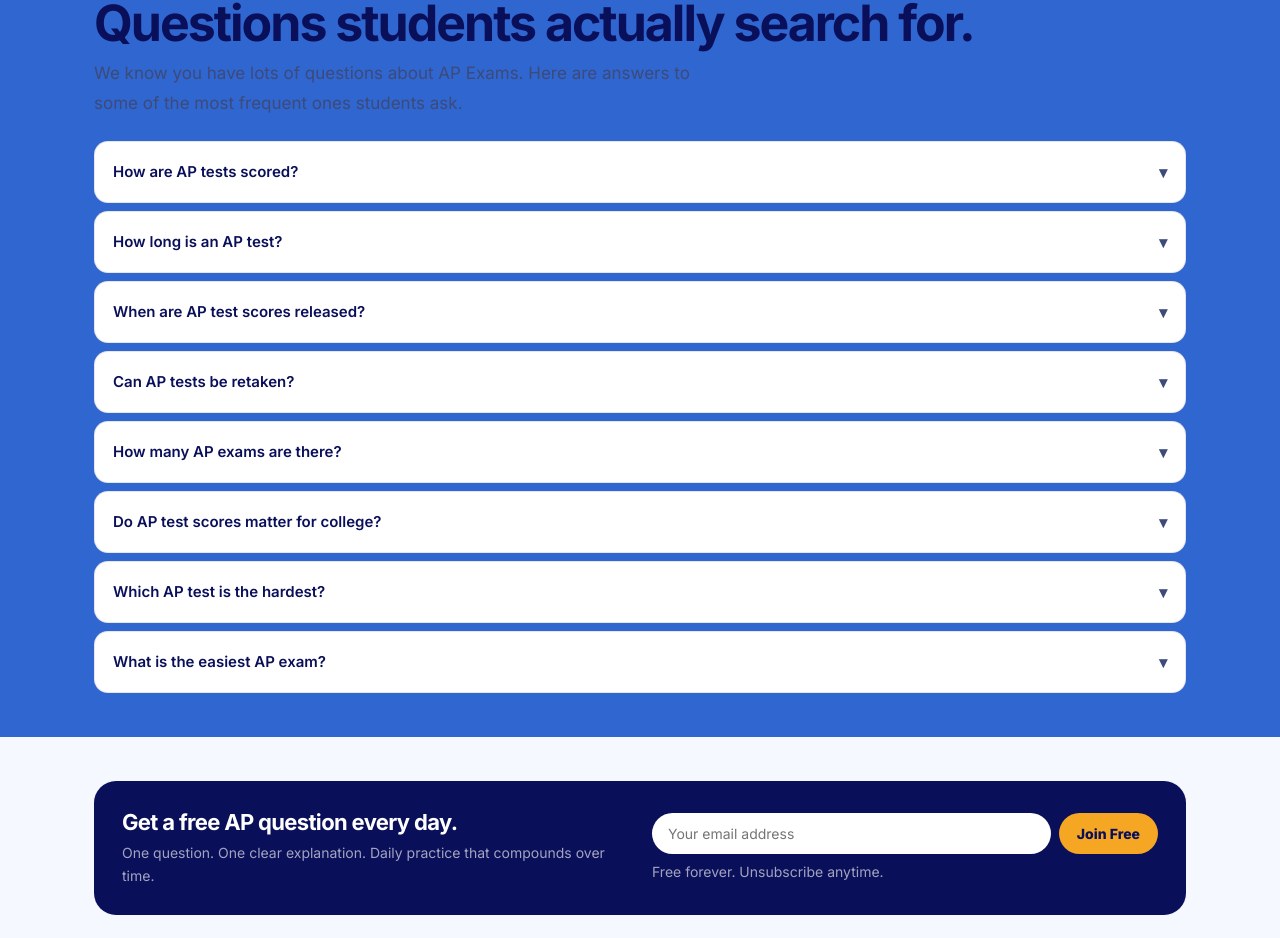
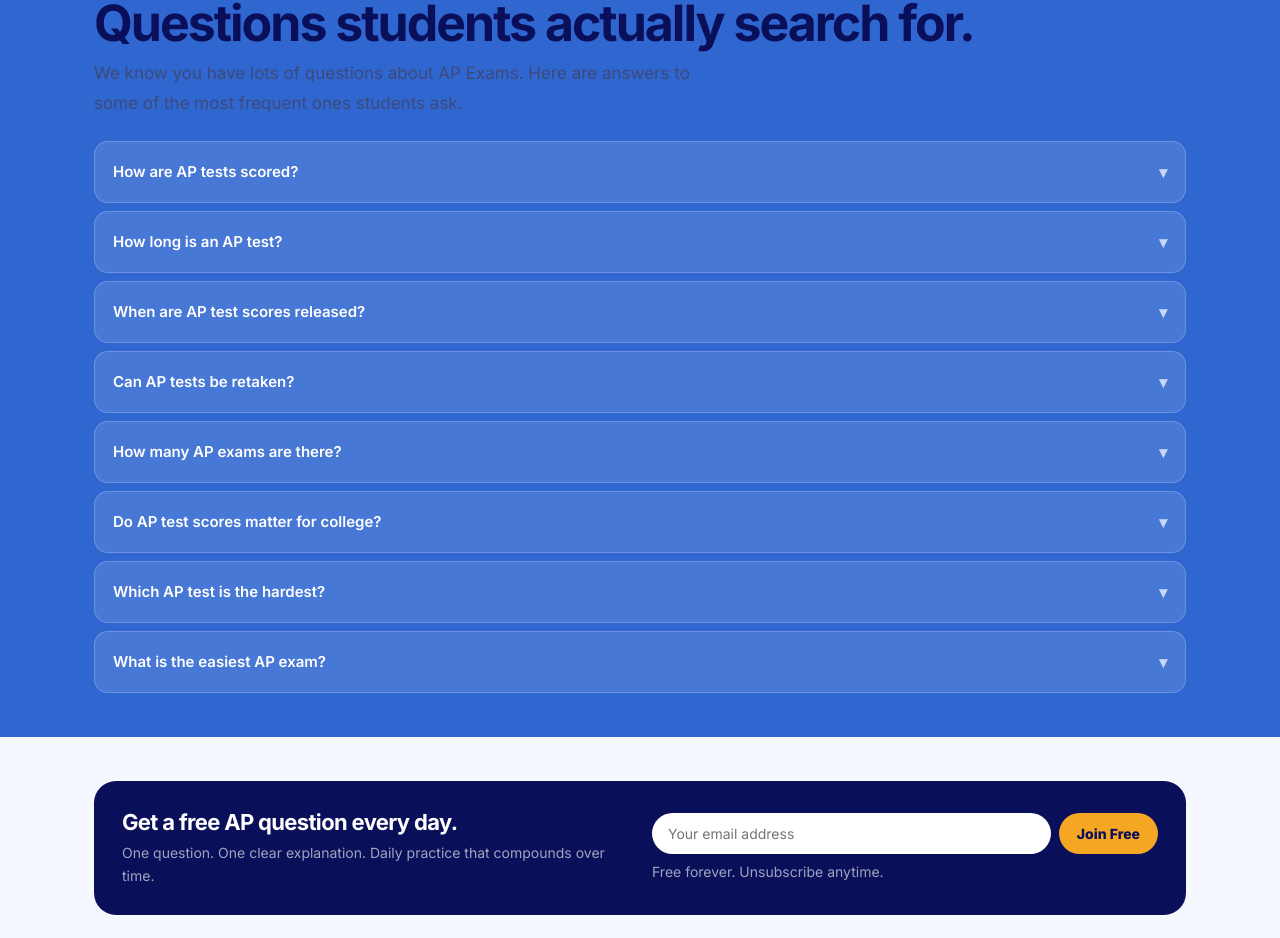
Before and after one commit to ap461/apscore5, a Next.js app: page / in a window 1280 px wide. Shown: the part 1506-2444 px from the top of the page. Built offline with nearby package versions, Linux system fonts and the light colour scheme.

Commit message:
feat: FAQ text white for blue background

```diff
--- a/app/globals.css
+++ b/app/globals.css
@@ -83,12 +83,12 @@ h2{font-size:clamp(30px,4.5vw,50px);line-height:1.05;letter-spacing:-.04em;color
 .ccard p{font-size:13px;line-height:1.65;color:var(--muted);margin-bottom:10px}
 .clink{font-size:13px;font-weight:700;color:var(--blue)}
 .faq-wrap{display:grid;gap:8px}
-.fi{background:#fff;border:1px solid var(--border);border-radius:14px;overflow:hidden}
-.fiq{padding:16px 18px;display:flex;justify-content:space-between;align-items:center;cursor:pointer;font-size:15px;font-weight:600;color:var(--navy);gap:12px;user-select:none;-webkit-tap-highlight-color:transparent}
+.fi{background:rgba(255,255,255,.12);border:1px solid rgba(255,255,255,.2);border-radius:14px;overflow:hidden}
+.fiq{padding:16px 18px;display:flex;justify-content:space-between;align-items:center;cursor:pointer;font-size:15px;font-weight:600;color:#fff;gap:12px;user-select:none;-webkit-tap-highlight-color:transparent}
 .fiq-text{flex:1}
-.arr{font-size:16px;color:var(--muted);transition:.25s;flex-shrink:0}
+.arr{font-size:16px;color:rgba(255,255,255,.7);transition:.25s;flex-shrink:0}
 .fiq.open .arr{transform:rotate(180deg)}
-.fia{padding:0 18px 16px;font-size:15px;line-height:1.75;color:var(--muted);display:none}
+.fia{padding:0 18px 16px;font-size:15px;line-height:1.75;color:rgba(255,255,255,.85);display:none}
 .fia.show{display:block}
 .nl-box{background:var(--navy);border-radius:22px;padding:28px;margin:0 0 20px;display:grid;grid-template-columns:1fr 1fr;gap:24px;align-items:center}
 .nl-box h3{font-size:22px;color:#fff;letter-spacing:-.03em;line-height:1.2}
```
